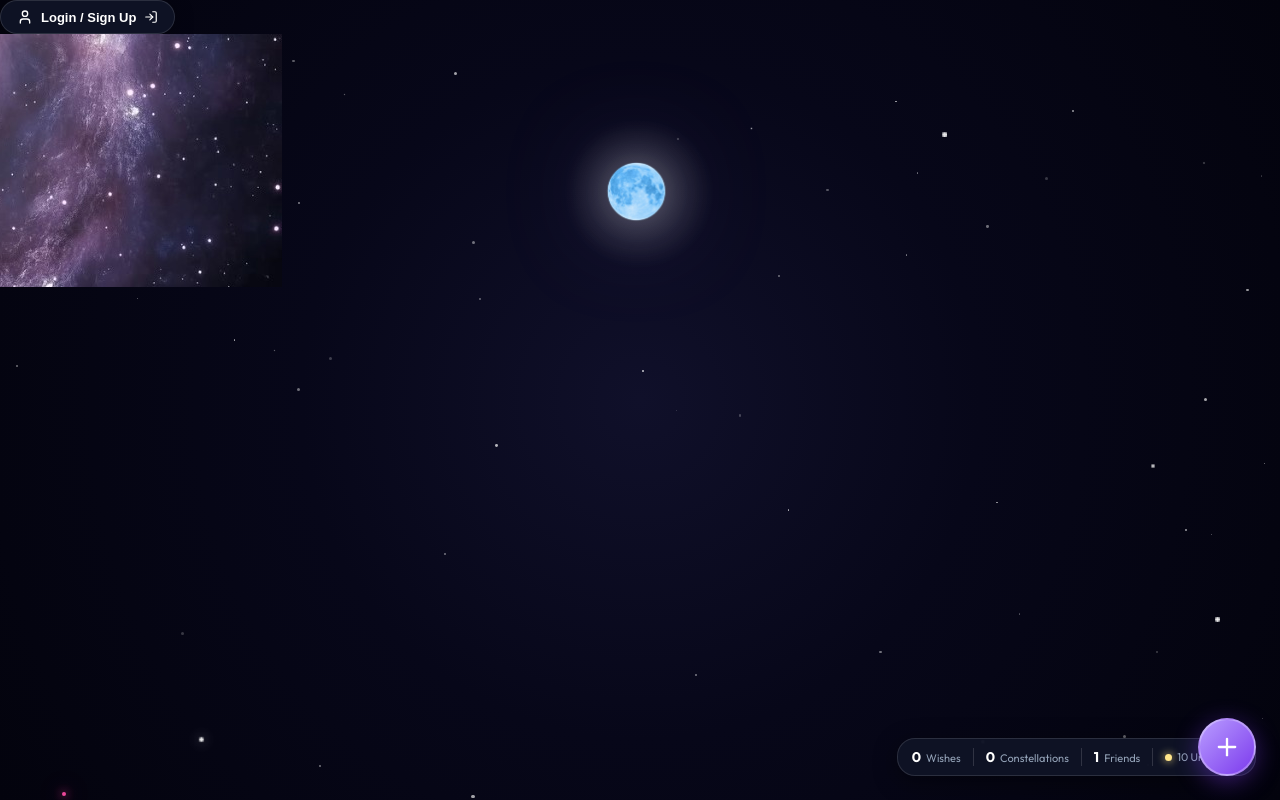
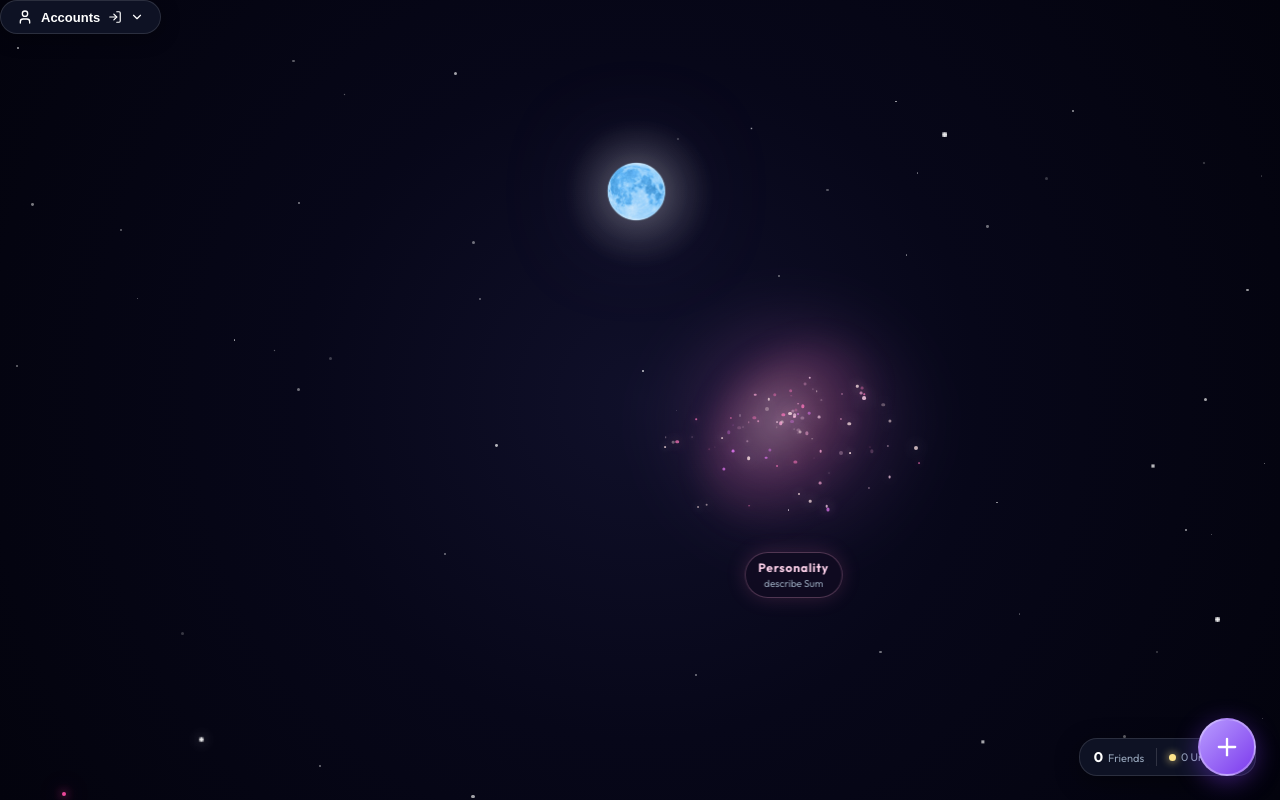
Before and after one commit to dhruvishasoni-ux/sum-s-birthday, a React (Vite) app: page / in a window 1280 px wide. Built offline with nearby package versions, Linux system fonts and the light colour scheme; a web font is replaced by a local one.

Commit message:
Redesign accounts and personality nebula

```diff
--- a/src/components/sky/NebulaObject.tsx
+++ b/src/components/sky/NebulaObject.tsx
@@ -1,158 +1,52 @@
-import React, { useState, useRef, useMemo, useCallback } from 'react';
+import React, { useCallback, useMemo, useRef, useState } from 'react';
 import { useSky } from '../../context/SkyContext';
 
-interface NebulaParticle {
-  id: number;
-  baseX: number;
-  baseY: number;
-  size: number;
-  opacity: number;
-  color: string;
-  twinkle: boolean;
-  delay: number;
-}
+interface Particle { id: number; x: number; y: number; size: number; opacity: number; color: string; }
 
-function generateNebulaParticles(count = 55): NebulaParticle[] {
-  const particles: NebulaParticle[] = [];
-  const colors = ['#f472b6', '#e879f9', '#c084fc', '#ffffff', '#fed7aa', '#fbcfe8'];
-
-  for (let i = 0; i < count; i++) {
-    // Generate around heart shape / cosmic cluster
-    const t = Math.random() * Math.PI * 2;
-    // Parametric heart formula variation for natural distribution
-    const heartX = 16 * Math.pow(Math.sin(t), 3);
-    const heartY = -(13 * Math.cos(t) - 5 * Math.cos(2 * t) - 2 * Math.cos(3 * t) - Math.cos(4 * t));
-
-    // Spread with random scatter
-    const spread = Math.random() * 30 + 5;
-    const x = (heartX * 7.5) + (Math.random() - 0.5) * spread;
-    const y = (heartY * 7.5) + (Math.random() - 0.5) * spread;
-
-    particles.push({
-      id: i,
-      baseX: x,
-      baseY: y,
-      size: Math.random() * 2.8 + 1.2,
-      opacity: Math.random() * 0.6 + 0.35,
-      color: colors[Math.floor(Math.random() * colors.length)],
-      twinkle: Math.random() < 0.35,
-      delay: Math.random() * 4
-    });
-  }
-  return particles;
+function makeParticles(count = 90): Particle[] {
+  return Array.from({ length: count }, (_, id) => {
+    const angle = Math.random() * Math.PI * 2;
+    const radius = Math.pow(Math.random(), 0.65) * 150;
+    const spiral = angle + radius * 0.018;
+    return {
+      id,
+      x: Math.cos(spiral) * radius * 0.82 + Math.sin(spiral * 2) * 34,
+      y: Math.sin(spiral) * radius * 0.55 + Math.cos(spiral * 1.4) * 20,
+      size: Math.random() * 3.2 + 0.8,
+      opacity: Math.random() * 0.65 + 0.18,
+      color: ['#f9a8d4', '#fbcfe8', '#f472b6', '#ffe4e6', '#e879f9'][Math.floor(Math.random() * 5)]
+    };
+  });
 }
 
 export const NebulaObject: React.FC = () => {
-  const { openPersonality, isNebulaOpened } = useSky();
-  const containerRef = useRef<HTMLDivElement>(null);
+  const { openPersonality, isNebulaOpened, personalityWords } = useSky();
+  const ref = useRef<HTMLDivElement>(null);
+  const particles = useMemo(() => makeParticles(), []);
+  const [pointer, setPointer] = useState({ x: 1000, y: 1000 });
 
-  const baseParticles = useMemo(() => generateNebulaParticles(55), []);
-  const [offsets, setOffsets] = useState<{ [id: number]: { x: number; y: number } }>({});
-
-  const handleMouseMove = useCallback((e: React.MouseEvent<HTMLDivElement>) => {
-    if (!containerRef.current) return;
-    const rect = containerRef.current.getBoundingClientRect();
-    const cursorX = e.clientX - (rect.left + rect.width / 2);
-    const cursorY = e.clientY - (rect.top + rect.height / 2);
-
-    const newOffsets: { [id: number]: { x: number; y: number } } = {};
-    const repelRadius = 130;
-    const maxRepelForce = 35;
-
-    baseParticles.forEach((p) => {
-      const dx = p.baseX - cursorX;
-      const dy = p.baseY - cursorY;
-      const dist = Math.hypot(dx, dy);
-
-      if (dist < repelRadius && dist > 1) {
-        const factor = (1 - dist / repelRadius) * maxRepelForce;
-        const pushX = (dx / dist) * factor;
-        const pushY = (dy / dist) * factor;
-        newOffsets[p.id] = { x: pushX, y: pushY };
-      }
-    });
-
-    setOffsets(newOffsets);
-  }, [baseParticles]);
-
-  const handleMouseLeave = useCallback(() => {
-    setOffsets({});
+  const handleMove = useCallback((event: React.MouseEvent<HTMLDivElement>) => {
+    const rect = ref.current?.getBoundingClientRect();
+    if (!rect) return;
+    setPointer({ x: event.clientX - (rect.left + rect.width / 2), y: event.clientY - (rect.top + rect.height / 2) });
   }, []);
 
   return (
-    <div
-      ref={containerRef}
-      className={`nebula-heart-interactive-cluster ${isNebulaOpened ? 'opened' : 'unopened'}`}
-      style={{
-        position: 'absolute',
-        left: '28%',
-        top: '32%',
-        transform: 'translate(-50%, -50%)',
-        cursor: 'pointer',
-        zIndex: 14,
-        width: '420px',
-        height: '380px',
-        display: 'flex',
-        alignItems: 'center',
-        justifyContent: 'center',
-        userSelect: 'none'
-      }}
-      onClick={(e) => {
-        e.stopPropagation();
-        openPersonality();
-      }}
-      onMouseMove={handleMouseMove}
-      onMouseLeave={handleMouseLeave}
-      title="Heart Nebula · Personality Words"
-    >
-      {/* Dynamic Cosmic Back-glow */}
-      <div className="nebula-ambient-magenta-glow" />
-
-      {/* Uploaded Reference Heart Nebula Image with background removed / screen blend and radial alpha mask */}
-      <div className="nebula-image-mask-wrapper">
-        <img
-          src="/images/nebula-raw.jpg"
-          alt="Heart Nebula"
-          className="nebula-isolated-graphic"
-          draggable={false}
-        />
-      </div>
-
-      {/* Surrounding Dynamic Star Field with Interactive Repel Deformation */}
-      <div className="nebula-interactive-stars-field">
-        {baseParticles.map((p) => {
-          const off = offsets[p.id] || { x: 0, y: 0 };
-          const curX = p.baseX + off.x;
-          const curY = p.baseY + off.y;
-
-          return (
-            <div
-              key={p.id}
-              className={`nebula-interactive-star ${p.twinkle ? 'twinkle-pulse' : ''}`}
-              style={{
-                position: 'absolute',
-                left: `calc(50% + ${curX}px)`,
-                top: `calc(50% + ${curY}px)`,
-                width: `${p.size}px`,
-                height: `${p.size}px`,
-                borderRadius: '50%',
-                backgroundColor: p.color,
-                opacity: isNebulaOpened ? p.opacity * 0.7 : p.opacity,
-                boxShadow: `0 0 ${p.size * 3}px ${p.color}`,
-                transform: 'translate(-50%, -50%)',
-                transition: 'left 0.35s cubic-bezier(0.1, 0.8, 0.2, 1), top 0.35s cubic-bezier(0.1, 0.8, 0.2, 1)',
-                animationDelay: `${p.delay}s`,
-                pointerEvents: 'none'
-              }}
-            />
-          );
+    <div ref={ref} className={`personality-nebula ${isNebulaOpened ? 'opened' : 'unopened'}`} onMouseMove={handleMove} onMouseLeave={() => setPointer({ x: 1000, y: 1000 })} onClick={(event) => { event.stopPropagation(); openPersonality(); }} title="Personality Nebula">
+      <div className="personality-nebula-aura" />
+      <div className="personality-nebula-core" />
+      <div className="personality-nebula-particles">
+        {particles.map((particle) => {
+          const dx = particle.x - pointer.x;
+          const dy = particle.y - pointer.y;
+          const distance = Math.hypot(dx, dy);
+          const force = distance < 105 ? (1 - distance / 105) * 24 : 0;
+          const x = particle.x + (distance ? (dx / distance) * force : 0);
+          const y = particle.y + (distance ? (dy / distance) * force : 0);
+          return <span key={particle.id} className="personality-nebula-particle" style={{ left: `calc(50% + ${x}px)`, top: `calc(50% + ${y}px)`, width: particle.size, height: particle.size, opacity: particle.opacity, background: particle.color, boxShadow: `0 0 ${particle.size * 4}px ${particle.color}` }} />;
         })}
       </div>
-
-      {/* Label Badge */}
-      <div className="nebula-title-badge">
-        <span>🌌 Heart Nebula</span>
-      </div>
+      <div className="personality-nebula-label"><span>Personality</span><small>{personalityWords.length ? `${personalityWords.length} floating ${personalityWords.length === 1 ? 'thought' : 'thoughts'}` : 'describe Sum'}</small></div>
     </div>
   );
 };
--- a/src/components/sky/SkyCanvas.tsx
+++ b/src/components/sky/SkyCanvas.tsx
@@ -33,7 +33,8 @@ export const SkyCanvas: React.FC = () => {
     wishes,
     stories,
     voiceNotes,
-    secretStars
+    secretStars,
+    personalityWords
   } = useSky();
 
   const isDraggingRef = useRef(false);
@@ -70,7 +71,8 @@ export const SkyCanvas: React.FC = () => {
       target.closest('.sky-planet-wrapper') ||
       target.closest('.sky-probe-wrapper') ||
       target.closest('.secret-star-node') ||
-      target.closest('.simple-moon-interactive')
+      target.closest('.simple-moon-interactive') ||
+      target.closest('.personality-nebula')
     );
   };
 
@@ -215,6 +217,13 @@ export const SkyCanvas: React.FC = () => {
         {/* Dense Star Concentration Nebula */}
         <NebulaObject />
 
+        {/* Floating personality thoughts */}
+        {personalityWords.map((item) => (
+          <div key={item.id} className="sky-personality-card" style={{ left: `${item.x}%`, top: `${item.y}%`, borderColor: `${item.color}66`, color: item.color, boxShadow: `0 0 18px ${item.color}33`, animationDelay: `${item.floatDelay}s`, animationDuration: `${item.floatDuration}s` }} title={`Added by ${item.creatorName}`}>
+            <span>{item.word}</span>
+          </div>
+        ))}
+
         {/* Central Moon */}
         <MoonObject />
 
--- a/src/components/ui/AddMenu.tsx
+++ b/src/components/ui/AddMenu.tsx
@@ -61,7 +61,7 @@ export const AddMenu: React.FC = () => {
             </div>
             <div className="option-info">
               <span className="option-title">Personality Word</span>
-              <span className="option-desc">Describe Sum in the Heart Nebula</span>
+              <span className="option-desc">Add one or two personality words</span>
             </div>
           </button>
 
--- a/src/components/ui/BottomBar.tsx
+++ b/src/components/ui/BottomBar.tsx
@@ -2,24 +2,10 @@ import React from 'react';
 import { useSky } from '../../context/SkyContext';
 
 export const BottomBar: React.FC = () => {
-  const { wishes, stories, friendsCount, unopenedCount } = useSky();
+  const { friendsCount, unopenedCount } = useSky();
 
   return (
     <div className="bottom-right-status-bar">
-      <div className="status-bar-item" title="Total Wishes">
-        <span className="status-val">{wishes.length}</span>
-        <span className="status-lbl">Wishes</span>
-      </div>
-
-      <div className="status-bar-divider" />
-
-      <div className="status-bar-item" title="Total Constellations">
-        <span className="status-val">{stories.length}</span>
-        <span className="status-lbl">Constellations</span>
-      </div>
-
-      <div className="status-bar-divider" />
-
       <div className="status-bar-item" title="Friends Contributing">
         <span className="status-val">{friendsCount}</span>
         <span className="status-lbl">Friends</span>
--- a/src/components/ui/HeaderStats.tsx
+++ b/src/components/ui/HeaderStats.tsx
@@ -1,9 +1,10 @@
 import React from 'react';
 import { useSky } from '../../context/SkyContext';
-import { User, LogIn } from 'lucide-react';
+import { User, LogIn, ChevronDown } from 'lucide-react';
 
 export const HeaderStats: React.FC = () => {
-  const { currentUser, setActiveModal, authNotice, setAuthNotice } = useSky();
+  const { currentUser, setActiveModal, setAuthMode, authNotice, setAuthNotice } = useSky();
+  const [isOpen, setIsOpen] = React.useState(false);
 
   return (
     <header className="header-bar-container">
@@ -26,12 +27,13 @@ export const HeaderStats: React.FC = () => {
       )}
 
       {/* Top-Right: Authentication / Profile Button */}
-      <div className="header-profile-action">
+      <div className="header-profile-action account-menu-wrap">
         <button
           type="button"
           className={`create-profile-btn ${currentUser ? 'logged-in' : 'logged-out'}`}
-          onClick={() => setActiveModal('auth')}
-          title={currentUser ? `Logged in as ${currentUser.username}` : 'Log In or Sign Up'}
+          onClick={() => setIsOpen((open) => !open)}
+          title="Accounts"
+          aria-expanded={isOpen}
         >
           {currentUser?.avatarUrl && !currentUser.avatarUrl.startsWith('emoji:') ? (
             <img src={currentUser.avatarUrl} alt="Avatar" className="header-avatar-thumb" />
@@ -42,10 +44,17 @@ export const HeaderStats: React.FC = () => {
           )}
 
           <span className="header-btn-label">
-            {currentUser ? currentUser.username : 'Login / Sign Up'}
+            {currentUser ? currentUser.username : 'Accounts'}
           </span>
           {!currentUser && <LogIn size={14} className="header-login-icon" />}
+          <ChevronDown size={14} />
         </button>
+        {isOpen && (
+          <div className="accounts-dropdown animate-fade-in">
+            <button type="button" onClick={() => { setAuthMode('login'); setActiveModal('auth'); setIsOpen(false); }}>Login</button>
+            <button type="button" onClick={() => { setAuthMode('signup'); setActiveModal('auth'); setIsOpen(false); }}>Sign Up</button>
+          </div>
+        )}
       </div>
     </header>
   );
--- a/src/context/SkyContext.tsx
+++ b/src/context/SkyContext.tsx
@@ -62,6 +62,8 @@ interface SkyContextType {
   setActiveModal: (modal: ModalType) => void;
   authNotice: string | null;
   setAuthNotice: (notice: string | null) => void;
+  authMode: 'login' | 'signup';
+  setAuthMode: (mode: 'login' | 'signup') => void;
 
   activeWishId: string | null;
   setActiveWishId: (id: string | null) => void;
@@ -92,6 +94,7 @@ export const SkyProvider: React.FC<{ children: React.ReactNode }> = ({ children
   const [currentUser, setCurrentUser] = useState<UserAccount | null>(null);
   const [registeredAccounts, setRegisteredAccounts] = useState<UserAccount[]>([]);
   const [authNotice, setAuthNotice] = useState<string | null>(null);
+  const [authMode, setAuthMode] = useState<'login' | 'signup'>('login');
 
   const accentColor = DEFAULT_ACCENT_COLOR;
 
@@ -227,9 +230,9 @@ export const SkyProvider: React.FC<{ children: React.ReactNode }> = ({ children
       return { success: false, error: 'Please enter a word describing Sum.' };
     }
 
-    // Must be exactly one word
-    if (/\s/.test(trimmed)) {
-      return { success: false, error: 'Please enter exactly ONE word (no spaces).' };
+    const wordCount = trimmed.split(/\s+/).filter(Boolean).length;
+    if (wordCount > 2) {
+      return { success: false, error: 'Please enter one or two words only.' };
     }
 
     const randomColor = COLOR_PALETTE[Math.floor(Math.random() * COLOR_PALETTE.length)];
@@ -304,25 +307,13 @@ export const SkyProvider: React.FC<{ children: React.ReactNode }> = ({ children
   };
 
   // Distinct friends count (contributors)
-  const contributors = new Set<string>();
-  wishes.forEach((w) => (w.creatorName || w.from) && contributors.add((w.creatorName || w.from).trim().toLowerCase()));
-  stories.forEach((s) => s.creatorName && contributors.add(s.creatorName.trim().toLowerCase()));
-  voiceNotes.forEach((v) => (v.creatorName || v.contributor) && contributors.add((v.creatorName || v.contributor).trim().toLowerCase()));
-  personalityWords.forEach((p) => p.creatorName && contributors.add(p.creatorName.trim().toLowerCase()));
-  blackHoleWishes.forEach((b) => b.creatorName && contributors.add(b.creatorName.trim().toLowerCase()));
-  registeredAccounts.forEach((a) => contributors.add(a.username.trim().toLowerCase()));
-  if (currentUser?.username) contributors.add(currentUser.username.trim().toLowerCase());
-
-  const friendsCount = Math.max(1, contributors.size);
+  const friendsCount = registeredAccounts.length;
 
   // Dynamic unopened count across universe
   const unopenedCount =
     wishes.filter((w) => w.unopened).length +
     stories.filter((s) => s.unopened).length +
-    voiceNotes.filter((v) => !v.heard).length +
-    secretStars.filter((s) => !s.discovered).length +
-    (!isNebulaOpened ? 1 : 0) +
-    (!isBlackHoleOpened ? 1 : 0);
+    voiceNotes.filter((v) => !v.heard).length;
 
   return (
     <SkyContext.Provider
@@ -362,6 +353,8 @@ export const SkyProvider: React.FC<{ children: React.ReactNode }> = ({ children
         setActiveModal,
         authNotice,
         setAuthNotice,
+        authMode,
+        setAuthMode,
         activeWishId,
         setActiveWishId,
         activeStoryId,
--- a/src/styles/index.css
+++ b/src/styles/index.css
@@ -140,47 +140,6 @@ body {
 }
 
 /* =====================================================
-   NEBULA (DENSE STAR CLUSTER REGION)
-===================================================== */
-.nebula-star-cluster-region {
-  transition: opacity 0.4s ease;
-}
-
-.nebula-star-cluster-region.unopened .nebula-gas-glow {
-  opacity: 0.85;
-  filter: drop-shadow(0 0 20px rgba(192, 132, 252, 0.6));
-}
-
-.nebula-star-cluster-region.opened .nebula-gas-glow {
-  opacity: 0.35;
-}
-
-.nebula-gas-glow {
-  position: absolute;
-  inset: 0;
-  border-radius: 50%;
-  background: radial-gradient(ellipse at center, rgba(168, 85, 247, 0.25) 0%, rgba(59, 130, 246, 0.15) 45%, transparent 75%);
-  filter: blur(25px);
-  pointer-events: none;
-  animation: floatNebula 12s ease-in-out infinite alternate;
-}
-
-@keyframes floatNebula {
-  0% { transform: scale(0.95); }
-  100% { transform: scale(1.08); }
-}
-
-.nebula-stars-container {
-  position: absolute;
-  inset: 0;
-  pointer-events: none;
-}
-
-.cluster-star {
-  pointer-events: none;
-}
-
-/* =====================================================
    SECRET STARS (TINY 5-POINT CELESTIAL STARS)
 ===================================================== */
 .secret-star-node {
@@ -1434,6 +1393,35 @@ body {
 @keyframes fadeIn { 0% { opacity: 0; } 100% { opacity: 1; } }
 .animate-scale-in { animation: scaleIn 0.2s cubic-bezier(0.16, 1, 0.3, 1); }
 .animate-fade-in { animation: fadeIn 0.2s ease-out; }
+
+/* Personality nebula */
+.sky-personality-card { position: absolute; z-index: 16; transform: translate(-50%, -50%); max-width: 128px; padding: 8px 12px; border: 1px solid; border-radius: 12px; background: rgba(25, 14, 38, .72); backdrop-filter: blur(10px); font-size: 12px; font-weight: 600; text-align: center; animation: personalityFloat 6s ease-in-out infinite alternate; pointer-events: none; }
+@keyframes personalityFloat { from { transform: translate(-50%, -50%) translateY(3px); } to { transform: translate(-50%, -50%) translateY(-7px); } }
+.personality-nebula { position: absolute; left: 54%; top: 50%; width: 400px; height: 360px; transform: translate(-50%, -50%); cursor: pointer; z-index: 14; user-select: none; }
+.personality-nebula-aura, .personality-nebula-core { position: absolute; inset: 18%; border-radius: 50%; pointer-events: none; }
+.personality-nebula-aura { background: radial-gradient(ellipse at 48% 42%, rgba(244,114,182,.22), rgba(232,121,249,.1) 38%, transparent 72%); filter: blur(24px); animation: personalityBreathe 7s ease-in-out infinite alternate; }
+.personality-nebula-core { inset: 28% 25%; background: radial-gradient(ellipse at 42% 38%, rgba(251,207,232,.36), rgba(244,114,182,.16) 35%, transparent 70%); filter: blur(14px); transform: rotate(-25deg) skewX(-12deg); }
+.personality-nebula-particles { position: absolute; inset: 0; pointer-events: none; }
+.personality-nebula-particle { position: absolute; border-radius: 50%; transform: translate(-50%, -50%); transition: left .45s ease-out, top .45s ease-out; }
+.personality-nebula-label { position: absolute; left: 50%; bottom: 16px; transform: translateX(-50%); display: flex; flex-direction: column; align-items: center; gap: 2px; padding: 7px 13px; border: 1px solid rgba(249,168,212,.28); border-radius: 999px; background: rgba(18,12,34,.72); backdrop-filter: blur(10px); white-space: nowrap; color: #fbcfe8; box-shadow: 0 0 20px rgba(244,114,182,.18); }
+.personality-nebula-label span { font-size: 12px; font-weight: 700; letter-spacing: .06em; }
+.personality-nebula-label small { color: var(--text-muted); font-size: 10px; }
+.personality-nebula.opened { opacity: .78; }
+@keyframes personalityBreathe { from { transform: scale(.94) rotate(-3deg); opacity: .7; } to { transform: scale(1.08) rotate(4deg); opacity: 1; } }
+.accounts-dropdown { position: absolute; z-index: 80; top: calc(100% + 8px); right: 0; display: flex; flex-direction: column; min-width: 132px; padding: 6px; border: 1px solid var(--panel-border); border-radius: 14px; background: var(--panel-bg); backdrop-filter: blur(16px); box-shadow: 0 14px 30px rgba(0,0,0,.45); }
+.accounts-dropdown button { border: 0; border-radius: 9px; padding: 9px 12px; background: transparent; color: #fff; text-align: left; cursor: pointer; font: inherit; font-size: 13px; }
+.accounts-dropdown button:hover { background: rgba(255,255,255,.1); }
+.account-menu-wrap { position: relative; }
+.auth-choice-tabs { display: none; }
+.preset-avatars-row { display: none; }
+.auth-modal-window { max-width: 440px; width: min(440px, 100%); max-height: calc(100vh - 32px); overflow-y: auto; }
+.personality-universe-window { max-width: 760px; width: min(760px, 100%); max-height: calc(100vh - 32px); overflow: hidden; }
+.personality-universe-header { display: flex; align-items: flex-start; justify-content: space-between; gap: 16px; padding: 18px 22px; }
+.personality-header-controls { display: flex; align-items: center; gap: 6px; flex-wrap: wrap; justify-content: flex-end; }
+.personality-universe-body { min-height: 280px; max-height: calc(100vh - 150px); overflow: auto; }
+.personality-words-list { max-width: 680px; margin: 0 auto; padding: 4px 18px 18px; }
+.words-table-scroll { max-height: 380px; overflow-y: auto; }
+@media (max-width: 640px) { .personality-universe-header { padding: 14px; } .personality-header-controls { width: 100%; justify-content: flex-start; } .personality-universe-body { max-height: calc(100vh - 120px); } }
 
 /* Wish and prayer void */
 .sky-black-hole-wrapper {
```
Also changed, not shown: src/components/modals/PersonalityModal.tsx (+10 -10 lines), src/components/modals/ProfileModal.tsx (+5 -5 lines), public/images/nebula-raw.jpg (deleted), 6 other files (tests, documents, lock files or other folders).
